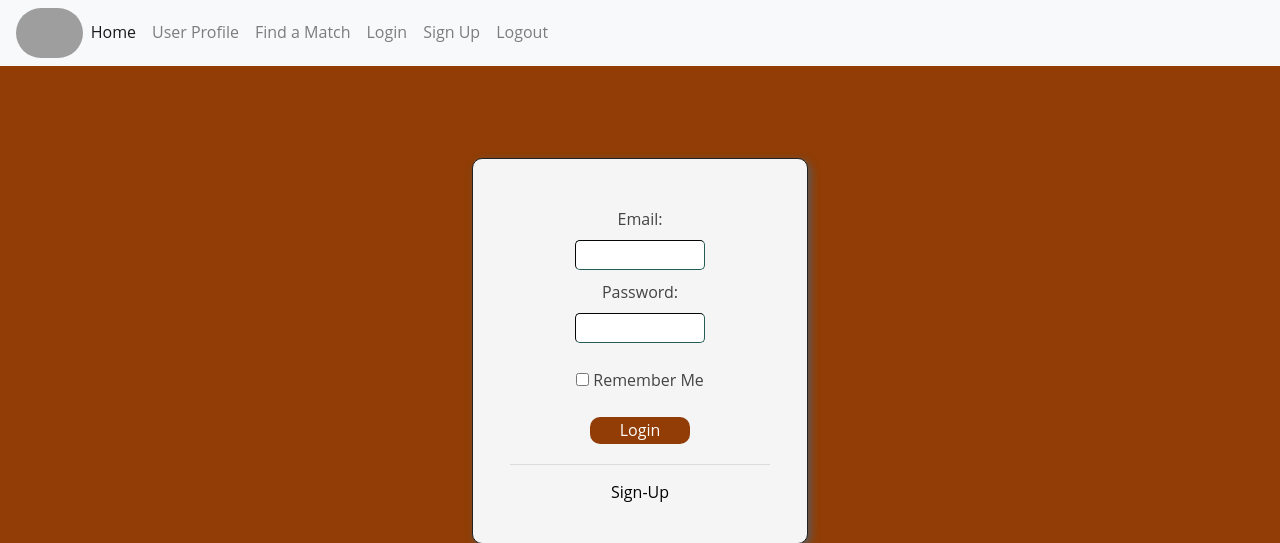
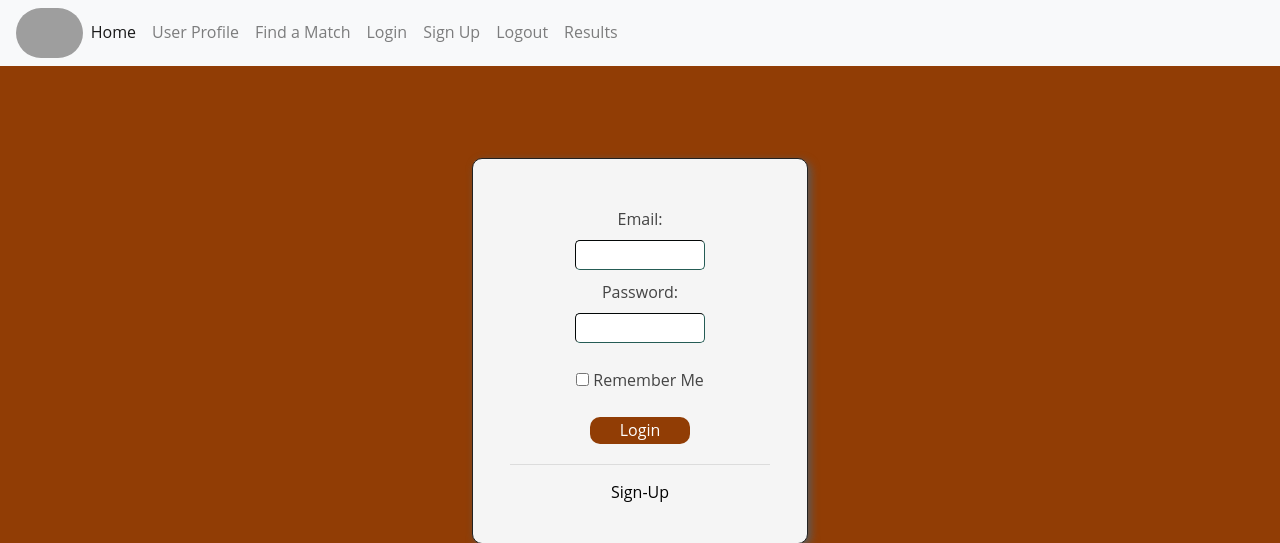
Before and after one commit to jorda079/CS370, a Flask app: page /login in a window 1280 px wide. Shown: the top 543 px of the page. Run offline with Flask 3, Linux system fonts and the light colour scheme; some libraries are stand-ins or nearby versions; grey boxes are pictures that could not be loaded.

Commit message:
Update login.html
Added results on nav bar

```diff
--- a/templates/login.html
+++ b/templates/login.html
@@ -89,22 +89,25 @@
 			<div class="collapse navbar-collapse" id="navbarNav">
 				<ul class="navbar-nav ml-auto">
 					<li class="nav-item active">
-                        <a class="nav-link" href="{{ url_for('main') }}">Home</a>
+                        <a class="nav-link" href="Mainpage.html">Home</a>
                     </li>
                     <li class="nav-item">
-                        <a class="nav-link" href="{{ url_for('auth.profile') }}">User Profile</a>
+                        <a class="nav-link" href="profile.html">User Profile</a>
                     </li>
                     <li class="nav-item">
-                        <a class="nav-link" href="{{ url_for('index') }}">Find a Match</a>
+                        <a class="nav-link" href="index.html">Find a Match</a>
                     </li>
                     <li class="nav-item">
-                        <a class="nav-link" href="{{ url_for('auth.login') }}">Login</a>
+                        <a class="nav-link" href="login.html">Login</a>
                     </li>
                     <li class="nav-item">
-                        <a class="nav-link" href="{{ url_for('auth.signup') }}">Sign Up</a>
+                        <a class="nav-link" href="Signup.html">Sign Up</a>
                     </li>
                     <li class="nav-item">
-                        <a class="nav-link" href="{{ url_for('auth.logout') }}">Logout</a>
+                        <a class="nav-link" href="login.html">Logout</a>
+                    </li>
+					<li class="nav-item">
+                        <a class="nav-link" href="results.html">Results</a>
                     </li>
 				</ul>
 			</div>
@@ -136,7 +139,7 @@
 				<!-- <input type="submit" value="Login" class="login_button"> -->
 				<button class="login_button">Login</button>
 				<hr>
-				<a href="{{ url_for('auth.signup') }}">Sign-Up</a>
+				<a href="Signup.html">Sign-Up</a>
 			</form>
         </div>
 	</div>
```
